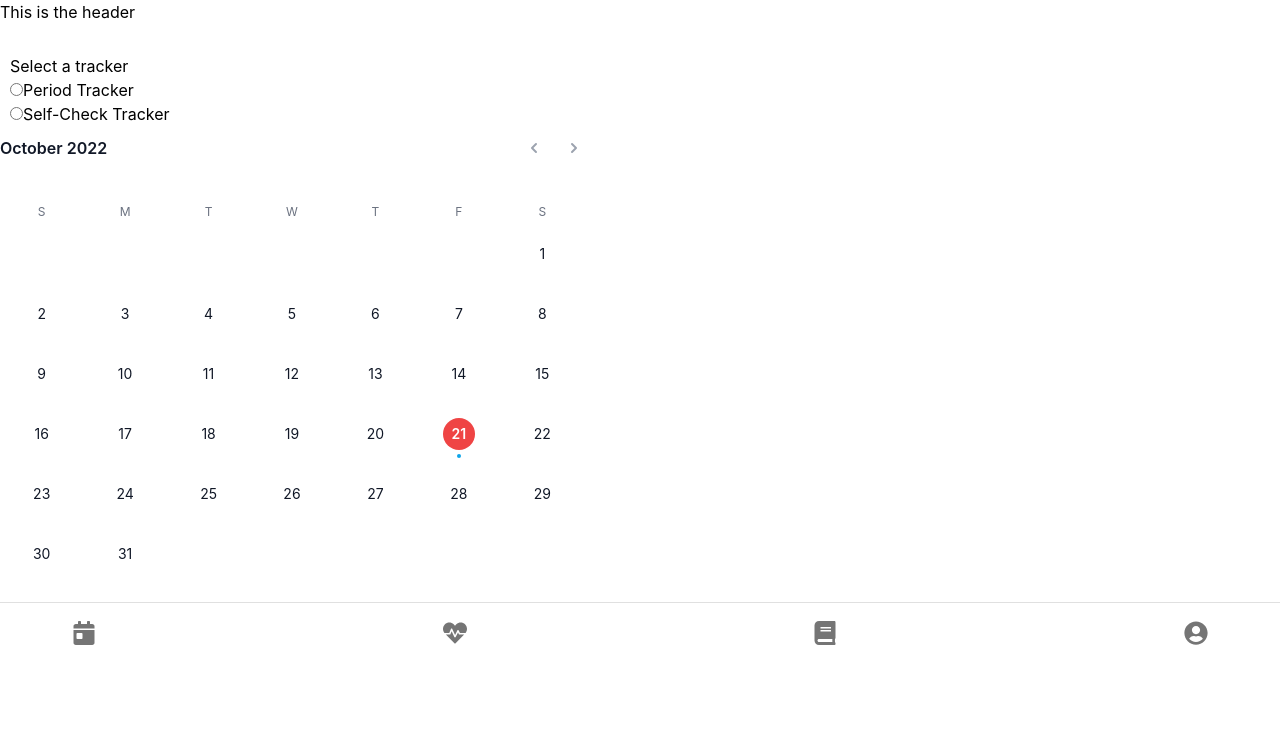
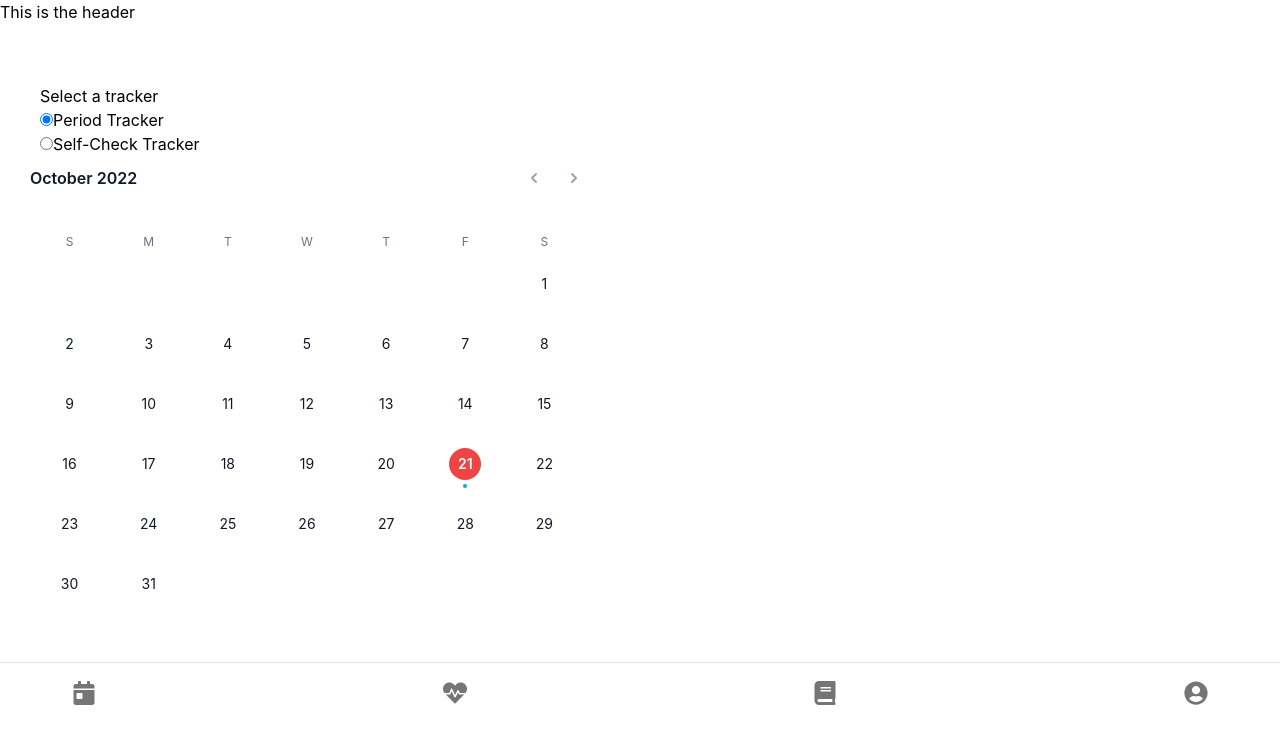
Before and after one commit to gracexkan/pink-hope-breastcheck-tool, a React (Create React App) app in the folder client/: page / in a window 1280 px wide. Shown: the top 744 px of the page. Built offline with nearby package versions, Linux system fonts and the light colour scheme; no server answers; the HTML template or start-up script is replaced by a standard one.

Commit message:
finished calendar

```diff
--- a/client/src/components/CalForm.jsx
+++ b/client/src/components/CalForm.jsx
@@ -1,9 +1,10 @@
 import React from "react"
+import CalTracker from './CalTracker';
 
 export default function Form() {
   const [formData, setFormData] = React.useState(
       {
-          logger: ""
+          logger: "period"
       }
   )
   const handleChange = (event) => {
@@ -17,6 +18,7 @@ export default function Form() {
   }
 
   return (
+    <div style={{width: "100%", padding: "30px"}}>
       <form style={{width: "100%", padding: "10px"}}>
         <fieldset>
           <legend>Select a tracker</legend>
@@ -44,5 +46,7 @@ export default function Form() {
           <br />
         </fieldset>
       </form>
+      <CalTracker isPeriodLogs={formData.logger === "period"}/>
+    </div>
   )
 }
--- a/client/src/components/CalTracker.jsx
+++ b/client/src/components/CalTracker.jsx
@@ -19,10 +19,9 @@ function classNames(...classes) {
   return classes.filter(Boolean).join(' ')
 }
 
-const CalTracker = () => {
+const CalTracker = ({isPeriodLogs}) => {
   let today = startOfToday()
   let [selectedDay, setSelectedDay] = useState(today)
-  let [isPeriodLogs, setIsPeriodLogs] = useState(true)
   let [currentMonth, setCurrentMonth] = useState(format(today, 'MMM-yyyy'))
   let [periodLogs, setPeriodLogs] = useState([])
   let [selfCheckLogs, setSelfCheckLogs] = useState([])
@@ -34,6 +33,12 @@ const CalTracker = () => {
         setPeriodLogs(prev => [...prev, selectedDay]);
       } else {
         setPeriodLogs(prev => prev.filter(e => e.toString() != selectedDay.toString()));
+      }
+    } else {
+      if (selfCheckLogs.filter(e => e.toString() == selectedDay.toString()).length <= 0) {
+        setSelfCheckLogs(prev => [...prev, selectedDay]);
+      } else {
+        setSelfCheckLogs(prev => prev.filter(e => e.toString() != selectedDay.toString()));
       }
     }
   }, [selectedDay])
--- a/client/src/pages/Calendar.jsx
+++ b/client/src/pages/Calendar.jsx
@@ -1,5 +1,4 @@
 import React from 'react';
-import CalTracker from '../components/CalTracker';
 import CalForm from '../components/CalForm';
 import 'react-calendar/dist/Calendar.css';
 
@@ -17,7 +16,6 @@ const Calendar = () => {
       }}
     >
       <CalForm />
-      <CalTracker />
     </div>
   );
 }
```
Lines whose indentation alone changed are shown as unchanged.
